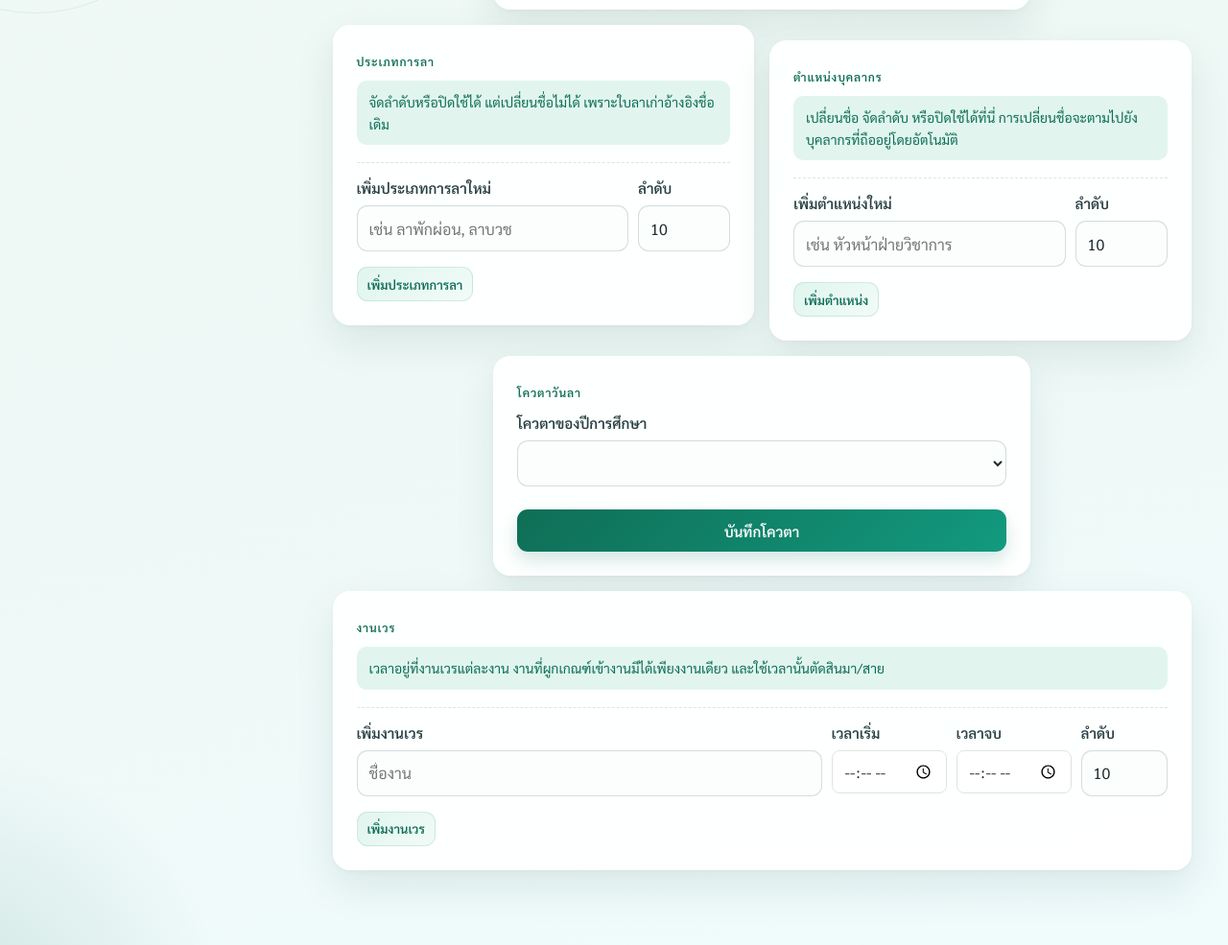
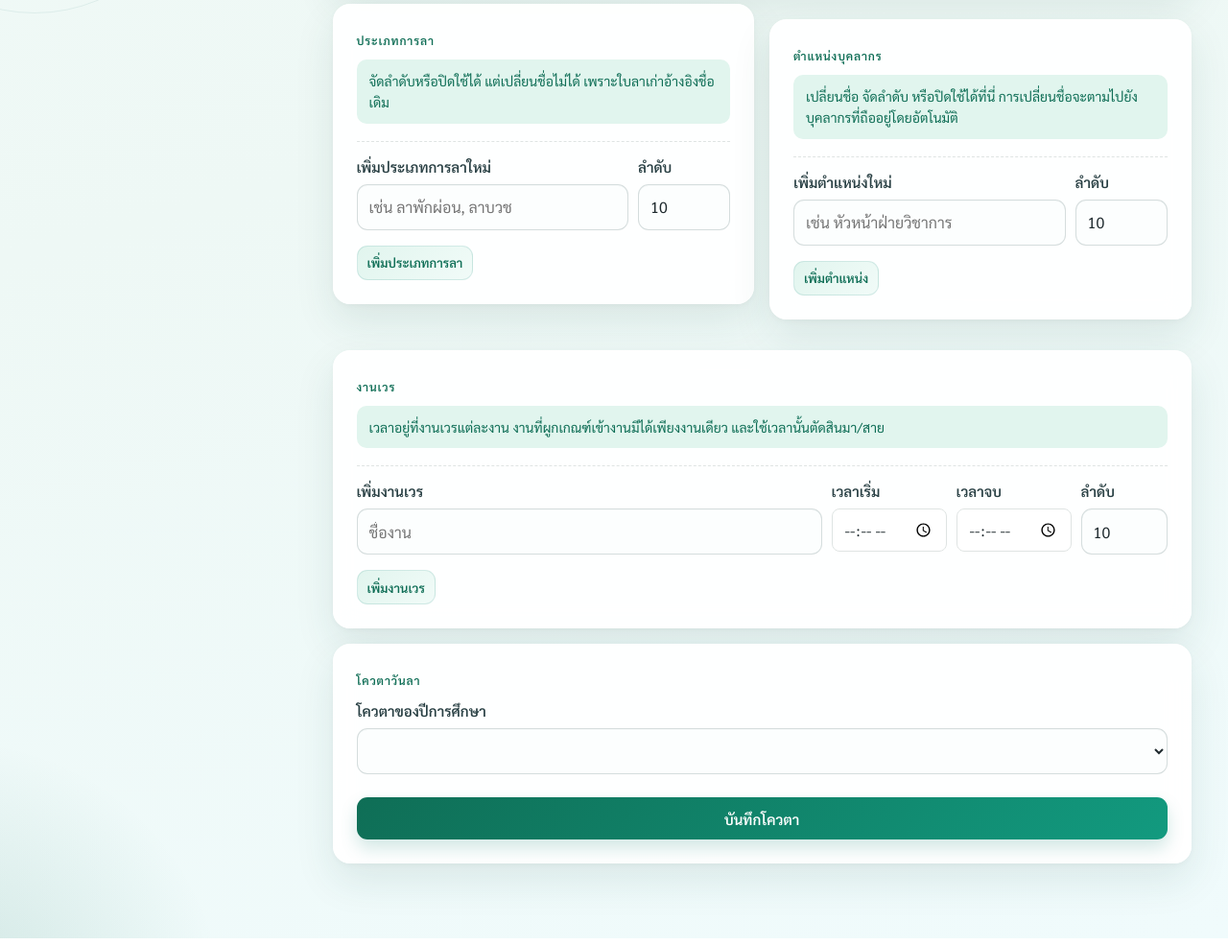
Before and after one commit to nonpatan/CRS_Score, a plain HTML site: page personnel/hr-settings.html in a window 1280 px wide. Shown: the part 1011-1996 px from the top of the page at 96% size. Drawn offline with Linux system fonts and the light colour scheme; a script that the page names is missing.

Commit message:
Align the HR settings cards to one width
Co-Authored-By: Claude Opus 5 <noreply@anthropic.com>

```diff
--- a/personnel/hr-settings.html
+++ b/personnel/hr-settings.html
@@ -27,10 +27,17 @@
 
   .card { background:var(--white); border:1px solid var(--line); border-radius:12px;
           padding:16px; margin-bottom:16px; }
-  .single-card { max-width:560px; margin-left:auto; margin-right:auto; }
+  /* ทุกการ์ดใช้ความกว้างเดียวกัน ขอบซ้าย-ขวาจึงตรงกันทั้งหน้า
+     ⚠️ ต้องคุมที่ชั้นเนื้อหา ไม่ใช่ที่ .wrap — บนจอ ≥1200px app-shell.css บังคับ
+     .wrap เป็น 1440px !important และแปลงเป็นกริด (เมนู 280px + พื้นที่งาน)
+     ของเดิมให้การ์ดบางใบกว้าง 560px ลอยกลาง ปนกับการ์ดเต็มความกว้าง จึงดูกระจัดกระจาย */
+  .wrap > .academic-content { max-width:1040px; }
+  .single-card { max-width:none; margin-left:0; margin-right:0; }
   .catalog-grid { display:grid; grid-template-columns:minmax(0,1fr) minmax(0,1fr);
                   gap:16px; align-items:start; margin-bottom:16px; }
   .catalog-grid .card { margin-bottom:0; }
+  /* งานเวรมี 4 ช่องในแถวเดียว บีบลงครึ่งกริดแล้วอ่านไม่ออก จึงกินเต็มแถว */
+  .catalog-grid .card.catalog-wide { grid-column:1 / -1; }
   label { display:block; font-weight:500; margin-bottom:6px; font-size:15px; }
   input[type="text"], input[type="number"], input[type="date"], input[type="time"], select {
     width:100%; font-family:inherit; font-size:16px; padding:10px 12px;
@@ -204,20 +211,8 @@
         <button id="btn-add-position" class="ghost small">เพิ่มตำแหน่ง</button>
       </div>
     </div>
-  </div>
-
-  <div class="card single-card">
-    <div class="section-title">โควตาวันลา</div>
-    <div class="field">
-      <label for="quota-year">โควตาของปีการศึกษา</label>
-      <select id="quota-year"></select>
-    </div>
-    <div id="quota-list"></div>
-    <button id="btn-save-quota" class="primary">บันทึกโควตา</button>
-  </div>
-
-  <div class="card">
-    <div class="section-title">งานเวร</div>
+    <div class="card catalog-wide">
+      <div class="section-title">งานเวร</div>
     <div class="banner info">
       เวลาอยู่ที่งานเวรแต่ละงาน งานที่ผูกเกณฑ์เข้างานมีได้เพียงงานเดียว และใช้เวลานั้นตัดสินมา/สาย
     </div>
@@ -243,6 +238,17 @@
       </div>
       <button id="btn-add-duty" class="ghost small">เพิ่มงานเวร</button>
     </div>
+    </div>
+  </div>
+
+  <div class="card single-card">
+    <div class="section-title">โควตาวันลา</div>
+    <div class="field">
+      <label for="quota-year">โควตาของปีการศึกษา</label>
+      <select id="quota-year"></select>
+    </div>
+    <div id="quota-list"></div>
+    <button id="btn-save-quota" class="primary">บันทึกโควตา</button>
   </div>
 </div>
 
```
